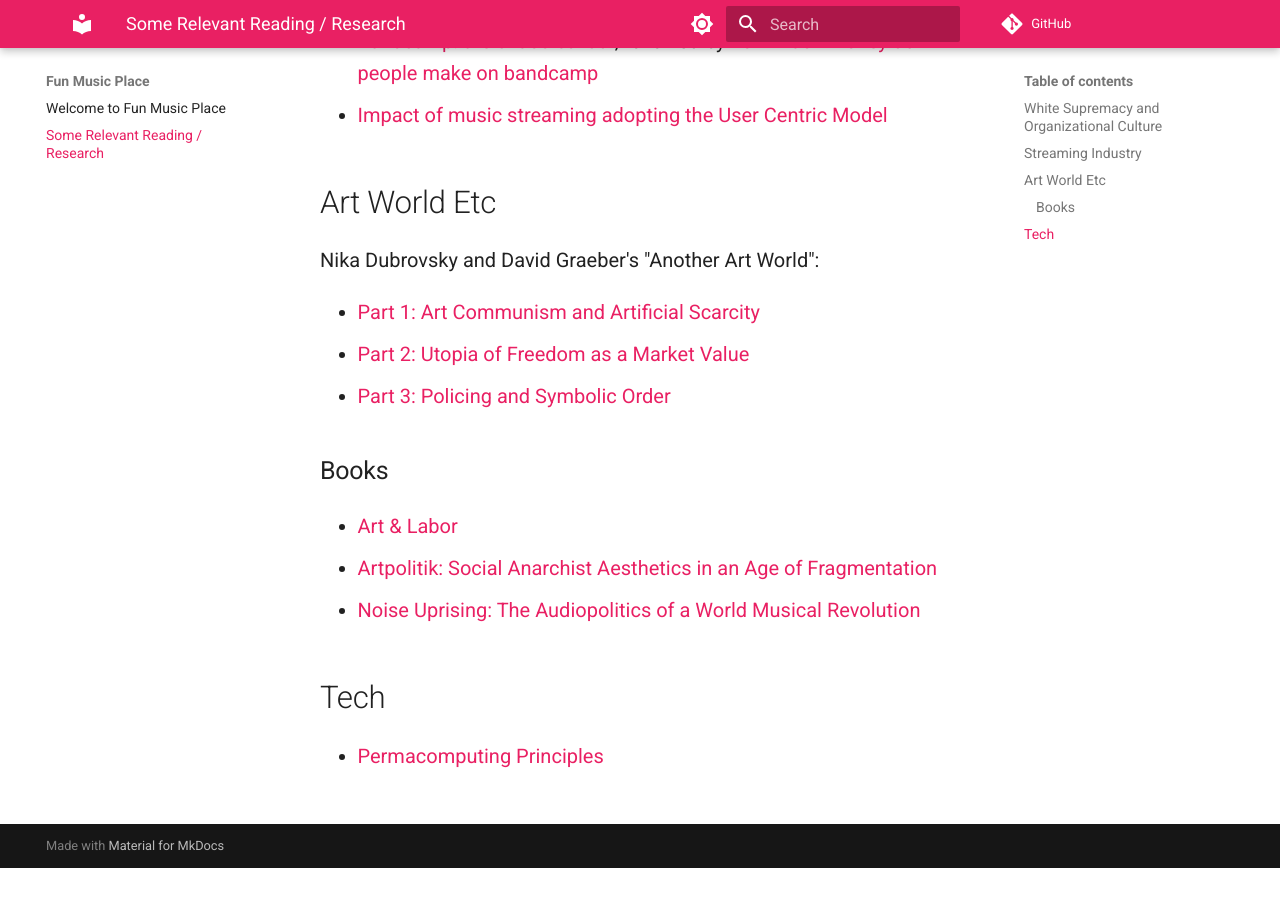
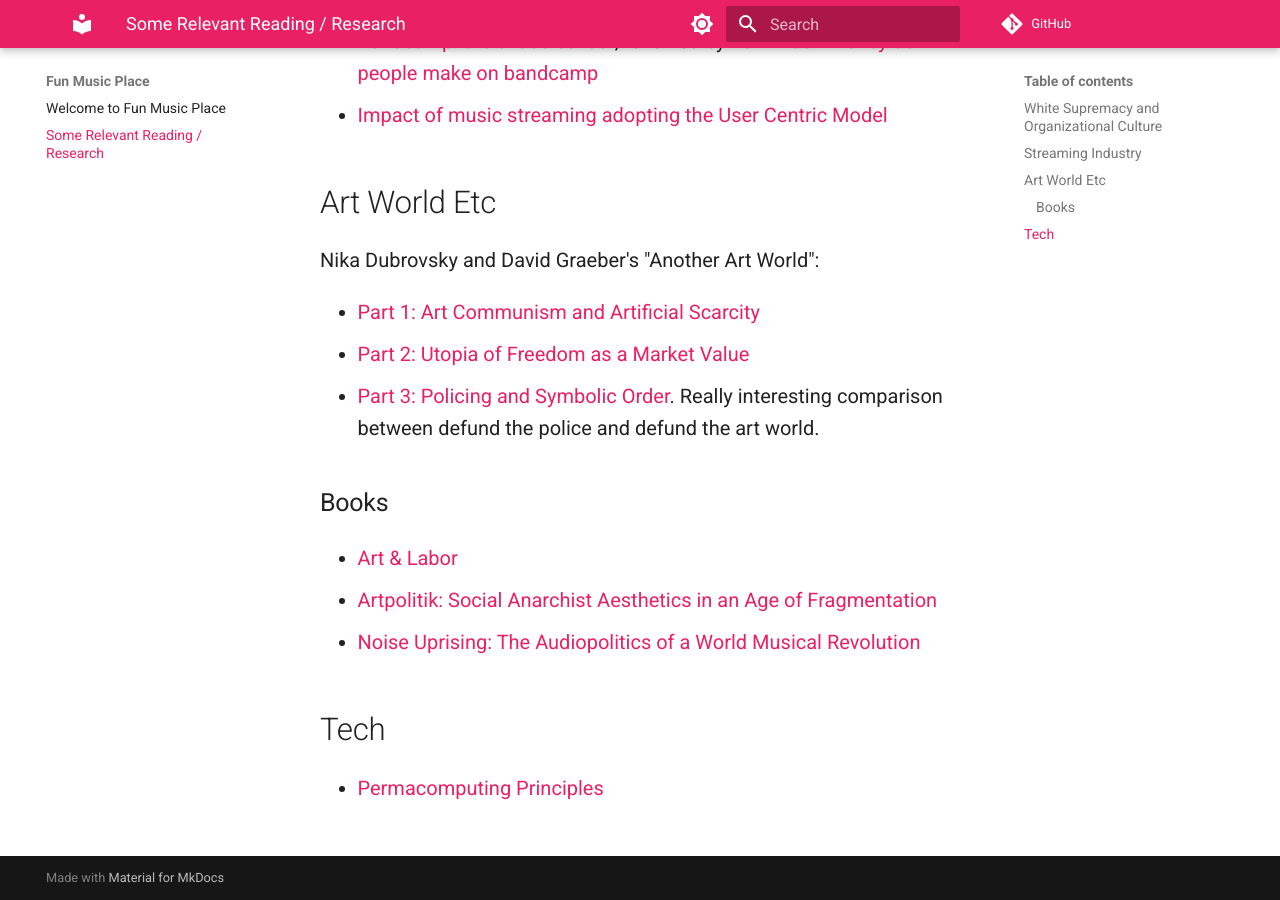
Before and after one commit to funmusicplace/wiki, an MkDocs documentation site: the page built from docs/resources.md, in a window 1280 px wide and 900 px high, scrolled down 541 px. Built offline with MkDocs 1.6.1 and Material for MkDocs 9.7.7, drawn with Linux system fonts in a browser that asks for light colours; comment, search, counter and statistics services are not loaded; before the commit the page ends 1409 px from its top, so only the background shows below that.

Commit message:
Added description
Added description to Art World section.

```diff
--- a/docs/resources.md
+++ b/docs/resources.md
@@ -19,7 +19,7 @@ Nika Dubrovsky and David Graeber's "Another Art World":
 
 * [Part 1: Art Communism and Artificial Scarcity](https://www.e-flux.com/journal/102/284624/another-art-world-part-1-art-communism-and-artificial-scarcity/)
 * [Part 2: Utopia of Freedom as a Market Value](https://www.e-flux.com/journal/104/298663/another-art-world-part-2-utopia-of-freedom-as-a-market-value/)
-* [Part 3: Policing and Symbolic Order](https://www.e-flux.com/journal/113/360192/another-art-world-part-3-policing-and-symbolic-order/)
+* [Part 3: Policing and Symbolic Order](https://www.e-flux.com/journal/113/360192/another-art-world-part-3-policing-and-symbolic-order/). Really interesting comparison between defund the police and defund the art world.
 
 ### Books
 
```
